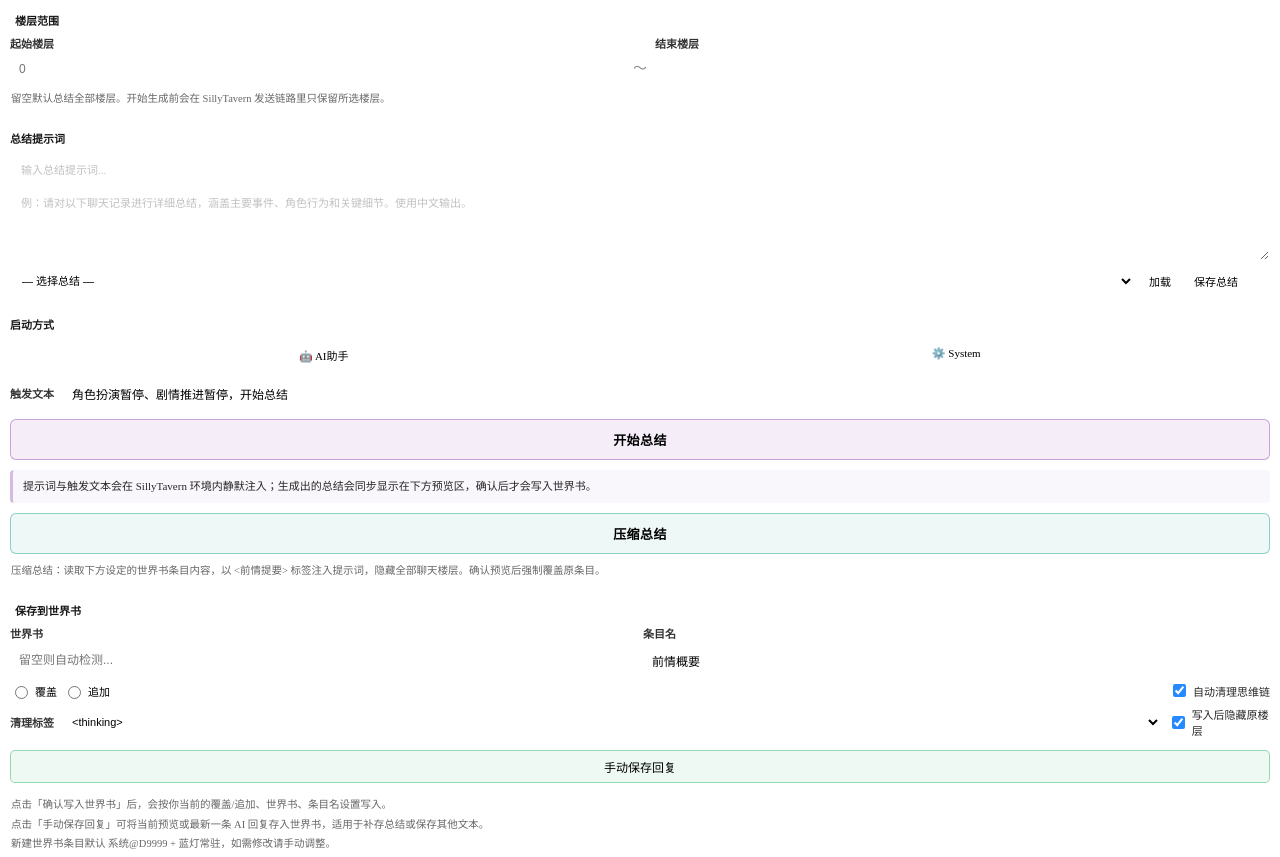
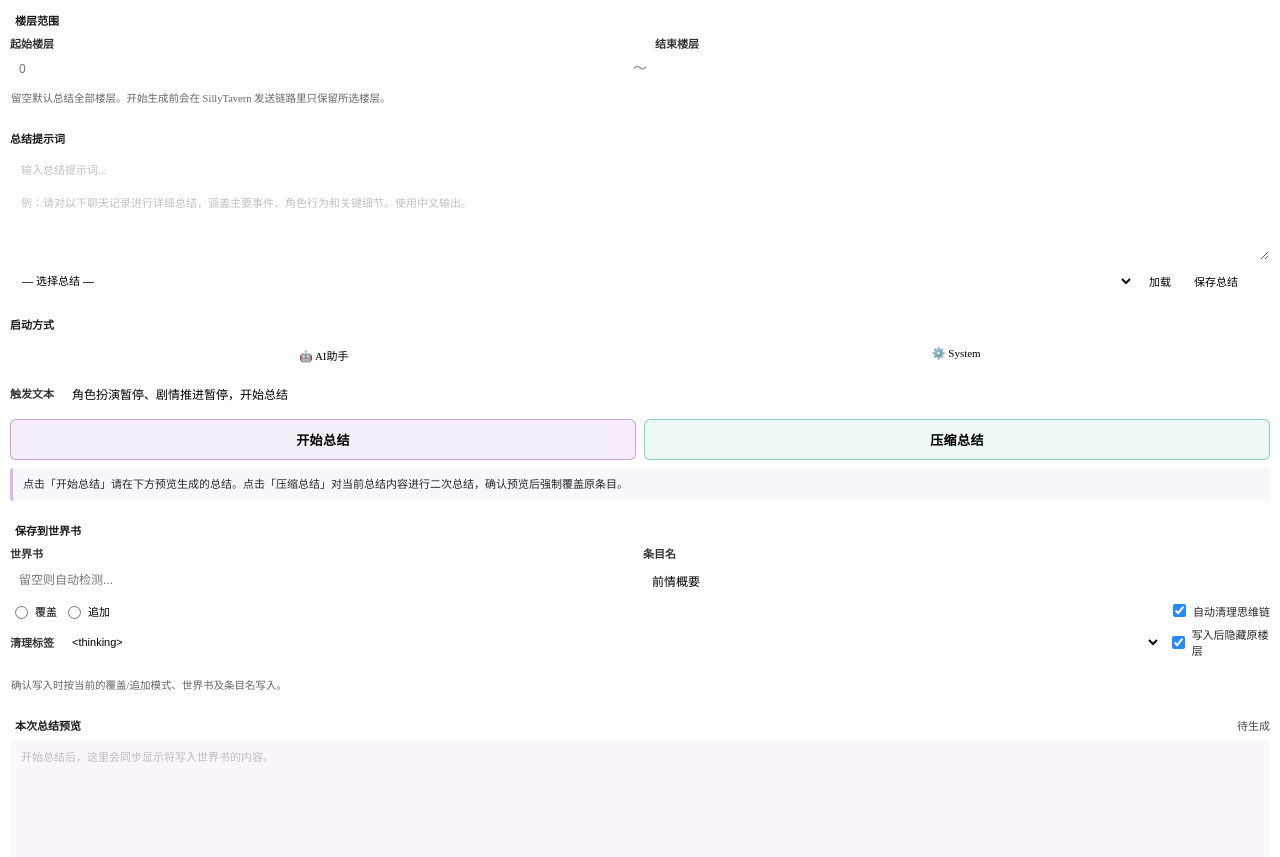
Before and after one commit to Tangchuzhi/simple-box, a website: page 总结/index.html in a window 1280 px wide. Shown: the top 857 px of the page. Drawn offline with Linux system fonts and the light colour scheme.

Commit message:
Add files via upload

```diff
--- a/总结/index.html
+++ b/总结/index.html
@@ -94,7 +94,8 @@
         </div>
     </div>
 
-    <!-- ── 执行按钮 ───────────────────────────────────────────────── -->
+    <!-- ── 执行按钮区 ─────────────────────────────────────────────── -->
+    <div class="smry-action-row">
         <button
             class="smry-execute-btn"
             onclick="document.dispatchEvent(new CustomEvent('Summary_execute'))"
@@ -102,14 +103,6 @@
         >
             <i class="fa-solid fa-play"></i> 开始总结
         </button>
-
-    <!-- ── 说明框 ─────────────────────────────────────────────────── -->
-    <div class="smry-tip-box">
-        <i class="fa-solid fa-circle-info"></i>
-        提示词与触发文本会在 SillyTavern 环境内静默注入；生成出的总结会同步显示在下方预览区，确认后才会写入世界书。
-    </div>
-
-    <!-- ── 压缩总结 ──────────────────────────────────────────────── -->
         <button
             class="smry-compress-btn"
             onclick="document.dispatchEvent(new CustomEvent('Summary_compress'))"
@@ -117,9 +110,10 @@
         >
             <i class="fa-solid fa-compress-arrows-alt"></i> 压缩总结
         </button>
-    <div class="smry-tip-inline smry-compress-tip">
+    </div>
+    <div class="smry-tip-box">
         <i class="fa-solid fa-circle-info"></i>
-        压缩总结：读取下方设定的世界书条目内容，以 &lt;前情提要&gt; 标签注入提示词，隐藏全部聊天楼层。确认预览后强制覆盖原条目。
+        点击「开始总结」请在下方预览生成的总结。点击「压缩总结」对当前总结内容进行二次总结，确认预览后强制覆盖原条目。
     </div>
 
     <div class="smry-divider"></div>
@@ -209,22 +203,9 @@
                 />
             </div>
 
-            <!-- 手动保存 -->
-            <button
-                class="smry-wi-save-btn"
-                onclick="document.dispatchEvent(new CustomEvent('Summary_saveToWI'))"
-                title="将当前预览或最后一条 AI 回复保存到世界书条目"
-            >
-                <i class="fa-solid fa-book-open"></i> 手动保存回复
-            </button>
-
             <div class="smry-tip-inline" style="margin-top:5px">
                 <i class="fa-solid fa-circle-info"></i>
-                <div>
-                    <div>点击「确认写入世界书」后，会按你当前的覆盖/追加、世界书、条目名设置写入。</div>
-                    <div style="margin-top:4px;">点击「手动保存回复」可将当前预览或最新一条 AI 回复存入世界书，适用于补存总结或保存其他文本。</div>
-                    <div style="margin-top:4px;">新建世界书条目默认 系统@D9999 + 蓝灯常驻，如需修改请手动调整。</div>
-                </div>
+                确认写入时按当前的覆盖/追加模式、世界书及条目名写入。
             </div>
 
         </div>
@@ -795,6 +776,18 @@
     text-align: center;
 }
 
+/* ── 执行按钮区（并排） ──────────────────────────────────────── */
+.smry-action-row {
+    display: flex;
+    gap: 8px;
+    margin: 12px 0 8px;
+}
+
+.smry-action-row > button {
+    flex: 1;
+    margin: 0;
+}
+
 /* ── 压缩总结按钮 ────────────────────────────────────────────── */
 .smry-wi-btn-spacer {
     width: 30px;
@@ -802,10 +795,7 @@
 }
 
 .smry-compress-btn {
-    display: block;
-    width: 100%;
     padding: 10px;
-    margin: 10px 0 6px;
     border: 1px solid rgba(22, 160, 133, 0.45);
     border-radius: 6px;
     background: rgba(22, 160, 133, 0.07);
@@ -836,10 +826,7 @@
 
 /* ── 执行按钮 ─────────────────────────────────────────────────── */
 .smry-execute-btn {
-    display: block;
-    width: 100%;
     padding: 10px;
-    margin: 12px 0 10px;
     border: 1px solid rgba(155, 89, 182, 0.5);
     border-radius: 6px;
     background: rgba(155, 89, 182, 0.1);
```
Also changed, not shown: 总结/index.js (+22 -1 lines), 总结/index.ts (+23 -1 lines). Lines whose indentation alone changed are shown as unchanged.
